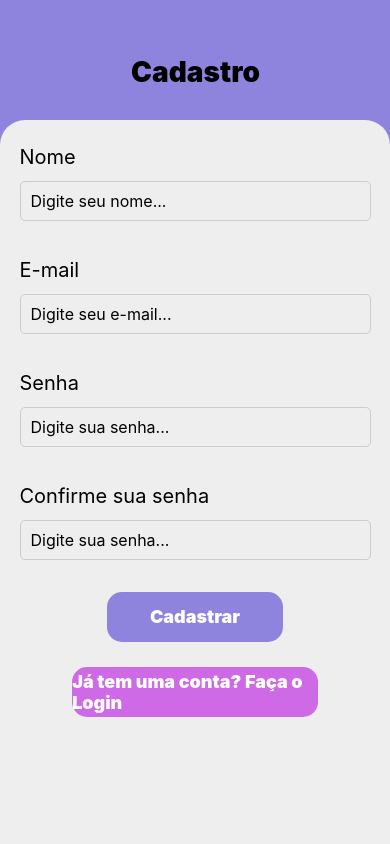
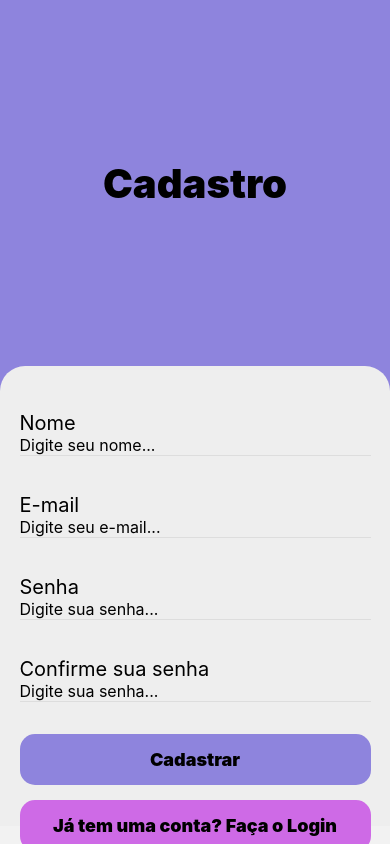
Before and after one commit to leirioli/projetos3-app, a React Native app: screen /SignUp in a window 390 px wide. Built offline with nearby package versions, Linux system fonts and the light colour scheme; no server answers.

Commit message:
feat: finalizando tudo

```diff
--- a/App.js
+++ b/App.js
@@ -1,5 +1,7 @@
 import React, { useEffect } from "react";
 import { StatusBar, AppState } from 'react-native';
+
+import { SafeAreaProvider } from 'react-native-safe-area-context';
 
 import { NavigationContainer } from '@react-navigation/native';
 import Routes from './src/routes';
@@ -37,9 +39,11 @@ export default function App() {
   }, []);
 
   return (
-    <NavigationContainer>
-      <StatusBar backgroundColor={STATUS_BAR_COLOR} barStyle={STATUS_BAR_STYLE} />
-      <Routes />
-    </NavigationContainer>
+    <SafeAreaProvider>
+      <NavigationContainer>
+        <StatusBar backgroundColor={STATUS_BAR_COLOR} barStyle={STATUS_BAR_STYLE} />
+        <Routes />
+      </NavigationContainer>
+    </SafeAreaProvider>
   );
 }
--- a/app.json
+++ b/app.json
@@ -20,10 +20,16 @@
         "foregroundImage": "./assets/adaptive-icon.png",
         "backgroundColor": "#ffffff"
       },
-      "edgeToEdgeEnabled": true
+      "edgeToEdgeEnabled": true,
+      "package": "com.lelezi.espacosilmaraapp"
     },
     "web": {
       "favicon": "./assets/favicon.png"
+    },
+    "extra": {
+      "eas": {
+        "projectId": "922e643e-4950-4fe2-90d6-3876f68338e1"
+      }
     }
   }
 }
--- a/index.js
+++ b/index.js
@@ -1,6 +1,9 @@
+import { enableScreens } from 'react-native-screens';
 import { registerRootComponent } from 'expo';
 
 import App from './App';
+
+enableScreens();
 
 // registerRootComponent calls AppRegistry.registerComponent('main', () => App);
 // It also ensures that whether you load the app in Expo Go or in a native build,
--- a/src/models/firebaseConfig.js
+++ b/src/models/firebaseConfig.js
@@ -4,13 +4,13 @@ import AsyncStorage from "@react-native-async-storage/async-storage";
 import { getFirestore } from "firebase/firestore";
 
 const firebaseConfig = {
-    apiKey: "AIzaSyCq7i_gjRgE7hfeb8KKYUVpBGdoFEc0S3E",
-    authDomain: "espacosilmararegina-40152.firebaseapp.com",
-    projectId: "espacosilmararegina-40152",
-    storageBucket: "espacosilmararegina-40152.firebasestorage.app",
-    messagingSenderId: "716292648402",
-    appId: "1:716292648402:web:a049c535e5aa958eb4ec0b",
-    measurementId: "G-72N77SMS4X"
+    apiKey: process.env.EXPO_PUBLIC_API_KEY,
+    authDomain: process.env.EXPO_PUBLIC_AUTH_DOMAIN,
+    projectId: process.env.EXPO_PUBLIC_PROJECT_ID,
+    storageBucket: process.env.EXPO_PUBLIC_STORAGE_BUCKET,
+    messagingSenderId: process.env.EXPO_PUBLIC_MESSAGING_SENDER_ID,
+    appId: process.env.EXPO_PUBLIC_APP_ID,
+    measurementId: process.env.EXPO_PUBLIC_MEASUREMENT_ID
 };
 
 
--- a/src/pages/Agendar/index.js
+++ b/src/pages/Agendar/index.js
@@ -129,8 +129,8 @@ export default function Agendar() {
 }
 
 const styles = StyleSheet.create({
-  container: { flex: 1, backgroundColor: '#fff' },
-  title: { fontSize: 24, fontWeight: 'bold', margin: 20, textAlign: 'center', color: '#333' },
+  container: { flex: 1, backgroundColor: '#fff', marginTop: 30, },
+  title: { fontSize: 24, fontWeight: 'bold', margin: 20, textAlign: 'center', color: '#333', marginTop: 40, },
   section: { paddingHorizontal: 20, marginTop: 20 },
   sectionTitle: { fontSize: 18, fontWeight: '600', marginBottom: 15, color: '#444' },
   serviceItem: { paddingVertical: 10, paddingHorizontal: 15, marginRight: 10, backgroundColor: '#f0f0f0', borderRadius: 20, borderWidth: 1, borderColor: '#ddd' },
--- a/src/pages/SignIn/index.js
+++ b/src/pages/SignIn/index.js
@@ -71,68 +71,56 @@ const styles = StyleSheet.create({
     flex: 1,
     backgroundColor: '#8E84DD',
   },
-
   containerHeader: {
-    marginTop: '14%',
-    marginBottom: '8%',
-    paddingStart: '5%',
+    flex: 1, // Ocupa a parte de cima
+    justifyContent: 'center',
+    alignItems: 'center',
   },
-
   message: {
-    fontSize: 28,
+    fontSize: 40,
     fontWeight: '900',
-    alignSelf: 'center',
-    marginRight: '5%',
+    color: 'black',
   },
-
   containerForm: {
+    flex: 2, // Ocupa a parte de baixo, com mais espaço
     backgroundColor: '#EEEEEE',
-    flex: 1,
     borderTopLeftRadius: 25,
     borderTopRightRadius: 25,
-    paddingStart: '5%',
-    paddingEnd: '5%',
+    paddingHorizontal: '5%',
+    paddingVertical: 20,
   },
-
   title: {
     fontSize: 20,
     marginTop: 25,
   },
-
   input: {
-    borderWidth: 1,
-    height: 40,
+    borderBottomWidth: 1,
+    borderBottomColor: '#DDD',
+    height: 50,
     marginBottom: 12,
-    marginTop: 12,
     fontSize: 16,
   },
-
   button: {
     backgroundColor: '#8E84DD',
-    width: '50%',
-    height: 50,
+    width: '100%',
     borderRadius: 15,
-    paddingVertical: 8,
+    paddingVertical: 15, // Usando padding para altura responsiva
     marginTop: 20,
-    alignSelf: 'center',
     alignItems: 'center',
-    justifyContent: 'center'
+    justifyContent: 'center',
   },
-
   buttonText: {
     fontSize: 18,
     fontWeight: '900',
+    color: 'black',
   },
-
   button2: {
-    marginTop: 25,
+    marginTop: 15,
     backgroundColor: '#CE6AE6',
-    height: 50,
-    width: '70%',
+    width: '100%',
     borderRadius: 15,
-    paddingVertical: 8,
-    alignSelf: 'center',
+    paddingVertical: 15, // Usando padding para altura responsiva
     alignItems: 'center',
-    justifyContent: 'center'
-  }
-})
+    justifyContent: 'center',
+  },
+});
--- a/src/pages/SignUp/index.js
+++ b/src/pages/SignUp/index.js
@@ -1,5 +1,5 @@
 import React, { useState } from 'react';
-import { View, Text, StyleSheet, TextInput, TouchableOpacity, Alert, ActivityIndicator } from 'react-native';
+import { View, Text, StyleSheet, TextInput, TouchableOpacity, Alert, ActivityIndicator, ScrollView } from 'react-native';
 import * as Animatable from 'react-native-animatable';
 import { useNavigation } from '@react-navigation/native';
 import { registerUser } from "../../controllers/AuthController"; // Assume que registerUser foi atualizado
@@ -42,6 +42,7 @@ export default function SignUp() {
     };
 
     return (
+        <ScrollView>
             <View style={styles.container}>
                 <Animatable.View animation='fadeInLeft' delay={500} style={styles.containerHeader}>
                     <Text style={styles.message}>Cadastro</Text>
@@ -94,6 +95,7 @@ export default function SignUp() {
                     </TouchableOpacity>
                 </Animatable.View>
             </View>
+        </ScrollView>
     );
 }
 
@@ -103,63 +105,57 @@ const styles = StyleSheet.create({
         backgroundColor: '#8E84DD',
     },
     containerHeader: {
-        marginTop: '14%',
-        marginBottom: '8%',
-        paddingStart: '5%',
+        flex: 1, // Ocupa a parte de cima
+        justifyContent: 'center',
+        alignItems: 'center',
+        marginTop: '20%',
+        marginBottom: '20%'
     },
     message: {
-        fontSize: 28,
+        fontSize: 40,
         fontWeight: '900',
-        alignSelf: 'center',
-        marginRight: '5%',
+        color: 'black',
     },
     containerForm: {
+        flex: 2, // Ocupa a parte de baixo, com mais espaço
         backgroundColor: '#EEEEEE',
-        flex: 1,
         borderTopLeftRadius: 25,
         borderTopRightRadius: 25,
-        paddingStart: '5%',
-        paddingEnd: '5%',
+        paddingHorizontal: '5%',
+        paddingVertical: 20,
     },
     title: {
         fontSize: 20,
         marginTop: 25,
     },
     input: {
-        borderWidth: 1,
-        borderColor: '#ccc', // Adicione uma cor de borda
-        height: 40,
+        borderBottomWidth: 1, // Mais sutil que 'borderWidth: 1'
+        borderBottomColor: '#DDD',
+        height: 50,
         marginBottom: 12,
-        marginTop: 12,
         fontSize: 16,
-        paddingHorizontal: 10, // Adicione padding horizontal
-        borderRadius: 5, // Adicione borda arredondada
     },
     button: {
         backgroundColor: '#8E84DD',
-        width: '50%',
-        height: 50,
+        width: '100%',
         borderRadius: 15,
-        paddingVertical: 8,
+        paddingVertical: 15, // Usando padding para altura responsiva
         marginTop: 20,
-        alignSelf: 'center',
         alignItems: 'center',
-        justifyContent: 'center'
+        justifyContent: 'center',
     },
     buttonText: {
         fontSize: 18,
         fontWeight: '900',
-        color: '#fff', // Cor do texto para ser visível
+        color: 'black',
     },
     button2: {
-        marginTop: 25,
+        marginTop: 15,
         backgroundColor: '#CE6AE6',
-        height: 50,
-        width: '70%',
+        width: '100%',
         borderRadius: 15,
-        paddingVertical: 8,
-        alignSelf: 'center',
+        paddingVertical: 15, // Usando padding para altura responsiva
         alignItems: 'center',
-        justifyContent: 'center'
-    }
+        justifyContent: 'center',
+    },
 });
--- a/src/pages/VisuAgenda/index.js
+++ b/src/pages/VisuAgenda/index.js
@@ -112,6 +112,7 @@ const styles = StyleSheet.create({
   container: {
     flex: 1,
     backgroundColor: '#f5f5f5',
+    marginTop: 30,
   },
   item: {
     flexDirection: 'row',
--- a/src/pages/VisuServicos/index.js
+++ b/src/pages/VisuServicos/index.js
@@ -1,4 +1,4 @@
-import { View, SafeAreaView , Text, Image,  StyleSheet, ScrollView } from 'react-native';
+import { View, SafeAreaView, Text, Image, StyleSheet, ScrollView } from 'react-native';
 
 export default function VisuServicos() {
   return (
@@ -6,73 +6,104 @@ export default function VisuServicos() {
       <Text style={styles.tituloPrincipal}>Serviços</Text>
       <View style={styles.container}>
         <Text style={styles.containerTitulo}>Atendimento Psicanalítico</Text>
-        <Text>
-          Marque uma sessão de psicanálisee cuide de sua saúde mental!
+        <Text style={styles.texto}>
+          Marque uma sessão de psicanálise cuide de sua saúde mental!
         </Text>
-        <Text>R$100,00</Text>
+        <Text style={styles.valor}>R$100,00</Text>
       </View>
 
       <View style={styles.container}>
         <Text style={styles.containerTitulo}>Consultoria Contábil/Financeira</Text>
-        <Text>
+        <Text style={styles.texto}>
           Receba orientações relacionadas a contabilidade ou finanças de uma profissional experiente na área!
         </Text>
-        <Text>A partir de R$30,00</Text>
+        <Text style={styles.valor}>A partir de R$30,00</Text>
       </View>
 
       <View style={styles.container}>
         <Text style={styles.containerTitulo}>Treinamento</Text>
-        <Text>
+        <Text style={styles.texto}>
           Adquira conhecimento e melhore suas habilidades profissionais!
         </Text>
-        <Text>A partir de R$70,00 mensais</Text>
+        <Text style={styles.valor}>A partir de R$70,00 mensais</Text>
       </View>
 
       <View style={styles.container}>
         <Text style={styles.containerTitulo}>Ánálise Comportamental</Text>
-        <Text>
+        <Text style={styles.texto}>
           Melhore sua comunicação com as pessoas ao seu redor e alcance melhor produtividade de maneira eficiente!
         </Text>
-        <Text>A partir de R$70,00 mensais</Text>
+        <Text style={styles.valor}>A partir de R$70,00 mensais</Text>
       </View>
 
       <View style={styles.container}>
         <Text style={styles.containerTitulo}>Inteligência Emocional</Text>
-        <Text>
+        <Text style={styles.texto}>
           Aprimore seu autoconhecimento e defina com segurança seus sentimentos
           para melhorar sua vida profissional e pessoal!
         </Text>
-        <Text>A partir de R$70,00 mensais</Text>
+        <Text style={styles.valor}>A partir de R$70,00 mensais</Text>
       </View>
 
       <View style={styles.container}>
         <Text style={styles.containerTitulo}>Terapia Cognitiva Comportamental - TCC</Text>
-        <Text>
+        <Text style={styles.texto}>
           Marque já um atendimento e busque entender sua realidade para compreender seus sentimentos e atitudes!
         </Text>
-        <Text>R$100,00</Text>
+        <Text style={styles.valor}>R$100,00</Text>
       </View>
     </ScrollView>
   );
 }
 
 const styles = StyleSheet.create({
-  containerGeral:{
+  containerGeral: {
+    flexGrow: 1,
     flex: 1,
-    justifyContent: 'center',
-    alignItems: 'center',
+    alignSelf: 'center',
   },
 
-  tituloPrincipal:{
+  tituloPrincipal: {
     fontSize: 24,
     color: '#000000',
+    marginTop: 40,
+    fontWeight: 'bold',
+    textAlign: 'center',
   },
 
-  container:{
-
+  container: {
+    alignContent: 'center',
+    alignSelf: 'center',
+    backgroundColor: '#034AA6',
+    marginBottom: 10,
+    marginTop: 10,
+    borderRadius: 15,
+    padding: 10,
+    width: '96%',
   },
 
-  containerTitulo:{
+  containerTitulo: {
+    color: '#fff',
+    fontSize: 18,
+    fontWeight: 'bold',
+    textAlign: 'center',
+  },
 
+  texto: {
+    color: '#AACBDE',
+    fontSize: 14,
+    textAlign: 'justify',
   },
+
+  valor: {
+    color: '#034AA6',
+    textAlign: 'center',
+    backgroundColor: '#fff',
+    width: '60%',
+    alignSelf: 'center',
+    borderRadius: 10,
+    marginBottom: 5,
+    marginTop: 5,
+    overflow: 'hidden',
+  }
 })
--- a/src/pages/Welcome/index.js
+++ b/src/pages/Welcome/index.js
@@ -18,9 +18,8 @@ export default function Welcome() {
           }}
           resizeMode='contain'
         />
+        <Animatable.Text delay={600} animation='fadeInUp' style={styles.title}>Seja bem vindo(a)!</Animatable.Text>
       </View>
-
-      <Animatable.Text delay={600} animation='fadeInUp' style={styles.title}>Seja bem vindo(a)!</Animatable.Text>
 
       <Animatable.View delay={600} animation='fadeInUp' style={styles.containerForm}>
         <Text style={styles.text}>Faça o login ou cadastre-se</Text>
@@ -39,57 +38,50 @@ export default function Welcome() {
 const styles = StyleSheet.create({
   container: {
     flex: 1,
-    backgroundColor: '#8E84DD',
+    backgroundColor: '#8E84DD', // Cor de fundo principal mantida
   },
-
   containerLogo: {
-    flex: 1,
+    flex: 2, // Ocupa 2/3 da tela
+    justifyContent: 'center',
     alignItems: 'center',
-    backgroundColor: '#8E84DD',
+    backgroundColor: '#8E84DD', // Cor de fundo mantida
+    paddingHorizontal: '5%',
   },
-
-
   containerForm: {
-    flex: 0.5,
-    backgroundColor: '#8350F2',
+    flex: 1, // Ocupa 1/3 da tela
+    backgroundColor: '#8350F2', // Cor do formulário mantida
     borderTopLeftRadius: 50,
     borderTopRightRadius: 50,
-    paddingStart: '5%',
-    paddingEnd: '5%',
+    paddingHorizontal: '5%',
+    justifyContent: 'space-around', // Distribui o espaço para o texto e o botão
+    alignItems: 'center',
   },
-
   title: {
-    flex: 1,
     fontSize: 45,
     fontWeight: 'bold',
-    position: 'absolute',
-    bottom: 350,
-    alignSelf: 'center',
+    color: '#000', // Cor do título mantida (preto)
+    textAlign: 'center',
+    bottom: 40,
   },
-
   text: {
-    marginTop: 45,
     fontSize: 24,
     textAlign: 'center',
-    color: 'black'
+    color: 'black', // Cor do texto mantida
   },
-
   button: {
-    position: 'absolute',
-    backgroundColor: '#8350F2',
+    backgroundColor: '#8350F2', // Cor do botão mantida
     borderColor: 'black',
+    borderWidth: 3,
     borderRadius: 15,
-    borderWidth: 3,
-    paddingVertical: 16,
+    paddingVertical: 15,
     width: '60%',
-    alignSelf: 'center',
-    bottom: '40%',
     alignItems: 'center',
-    justifyContent: 'center',
+        bottom: 40,
   },
 
   buttonText: {
     fontSize: 18,
-    fontWeight: '900'
-  }
-})
+    fontWeight: '900',
+    color: '#000', // Cor do texto do botão mantida (preto)
+  },
+});
```
Also changed, not shown: eas.json (added, +30 -0 lines), package.json (+5 -2 lines), 2 other files (tests, documents, lock files or other folders). Lines whose indentation alone changed are shown as unchanged.
